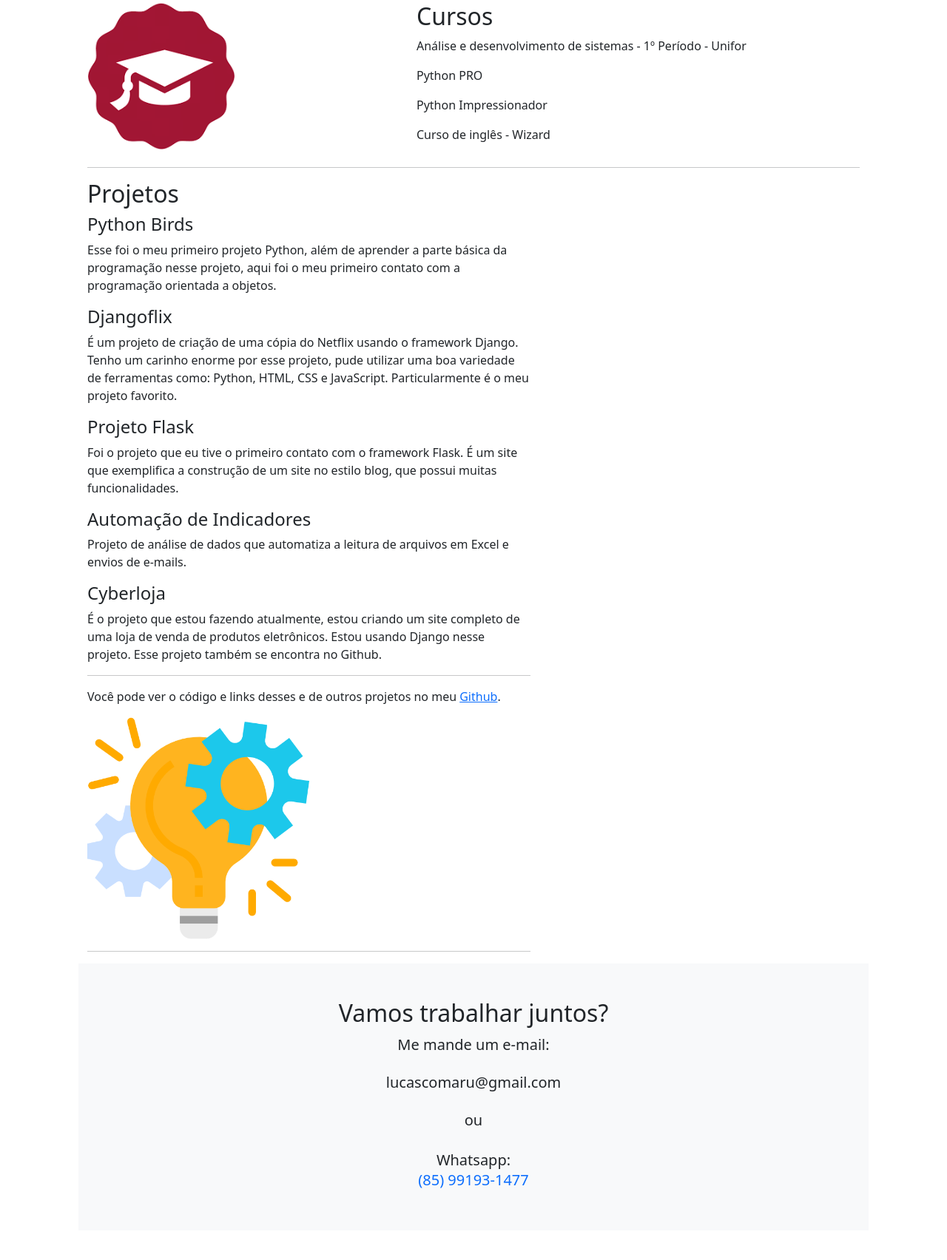
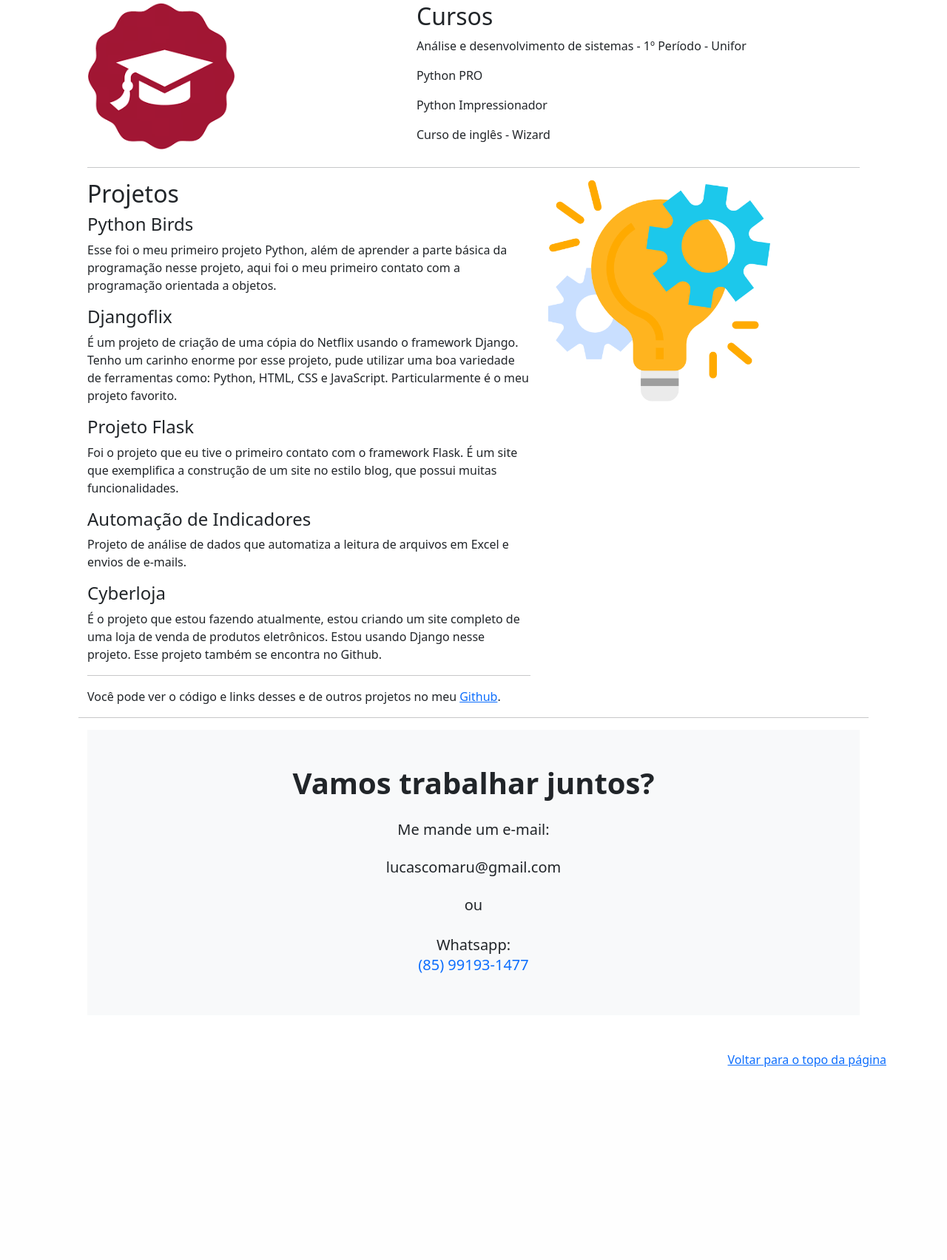
Before and after one commit to lucascomaru/portproject, a Flask app: page / in a window 1280 px wide. Shown: the part 1419-3123 px from the top of the page at 74% size. After the commit the page ends 2862 px from the top, so only its background shows below. Run offline with Flask 2, Linux system fonts and the light colour scheme; some libraries are stand-ins or nearby versions.

Commit message:
Algumas alterações feitas no site.

```diff
--- a/portproject/templates/homepage.html
+++ b/portproject/templates/homepage.html
@@ -123,6 +123,7 @@
 <div class="project">
   <h4>Cyberloja</h4>
   <p>É o projeto que estou fazendo atualmente, estou criando um site completo de uma loja de venda de produtos eletrônicos. Estou usando Django nesse projeto. Esse projeto também se encontra no Github.</p>
+</div>
 
 
         <hr>
@@ -141,7 +142,7 @@
   <div class="container">
     <div class="row justify-content-center text-center">
       <div class="col-lg-8">
-        <h2 id="scrollspyHeading4">Vamos trabalhar juntos?</h2>
+        <h1 class="fw-bold mb-4">Vamos trabalhar juntos?</h1>
         <p class="lead mb-4">Me mande um e-mail:</p>
         <p class="h5 mb-4">lucascomaru@gmail.com</p>
         <p class="lead mb-4">ou</p>
```
Lines whose indentation alone changed are shown as unchanged.
